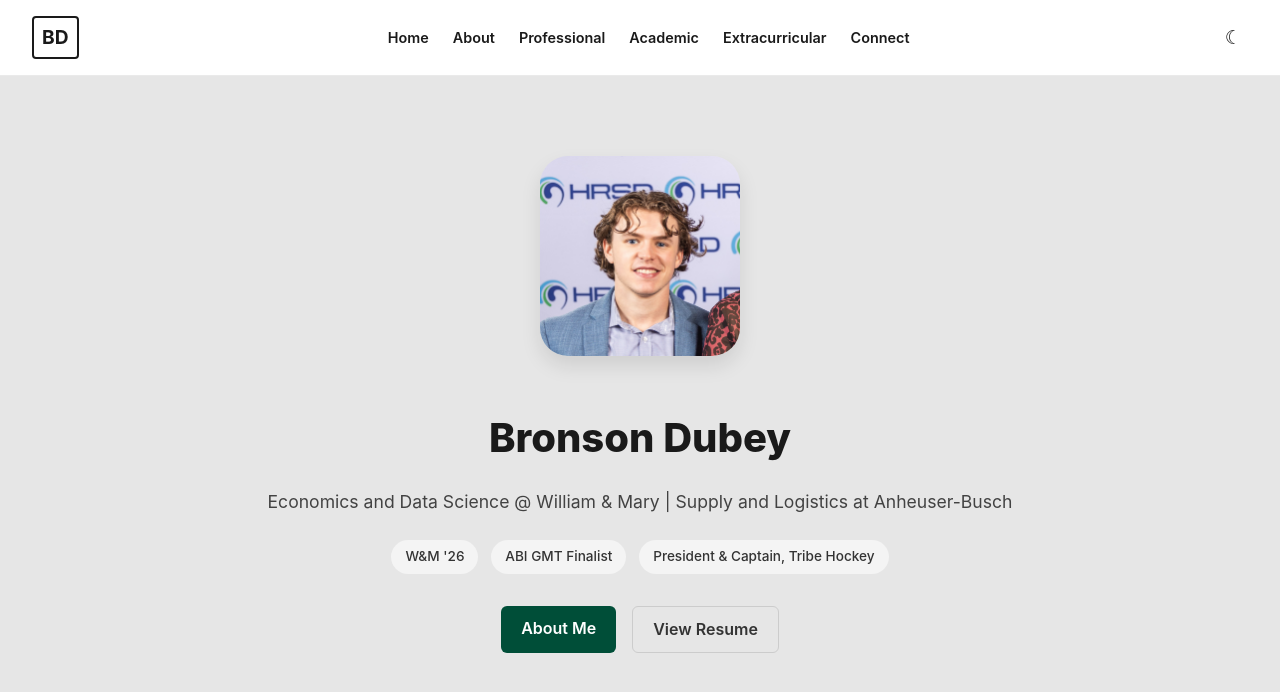
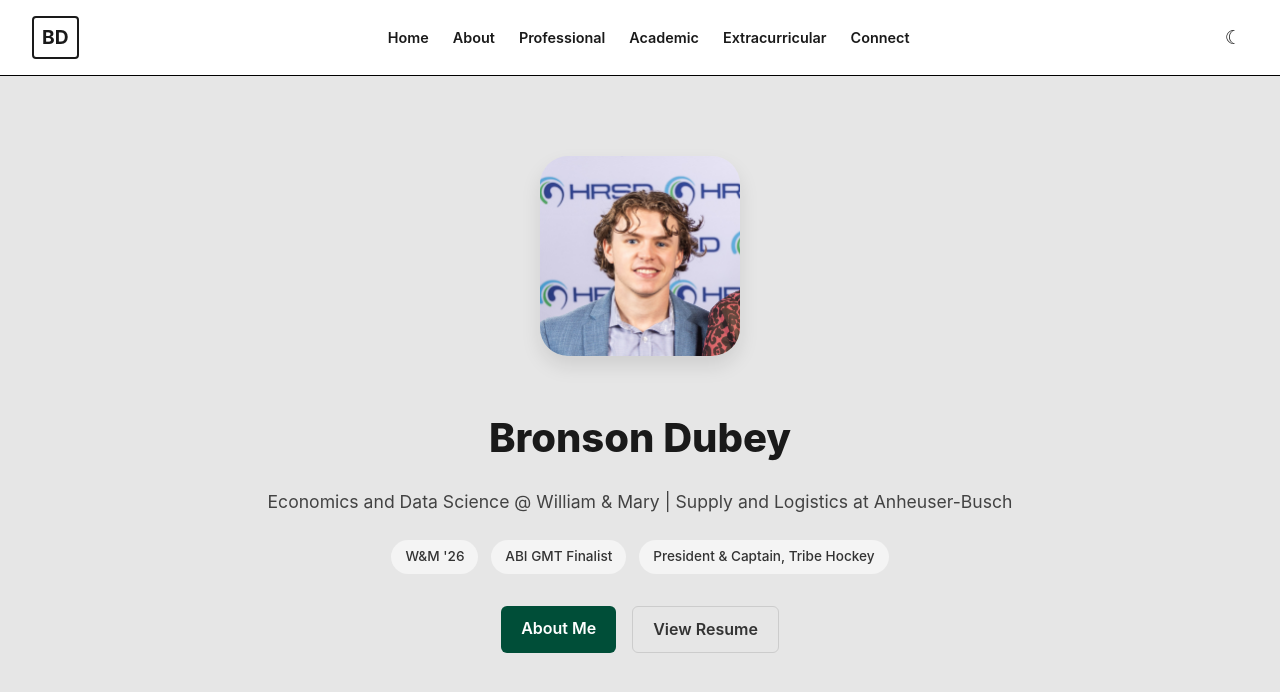
Before and after one commit to bxdubey/github.io, a Jekyll site: the page built from index.html, in a window 1280 px wide. Shown: the top 692 px of the page. Built offline with Jekyll 4.4.1, drawn with Linux system fonts in a browser that asks for light colours.

Commit message:
Update border color and add bubble styles
Changed border color to black and added bubble styles.

```diff
--- a/assets/css/style.scss
+++ b/assets/css/style.scss
@@ -5,7 +5,7 @@
   --bg-color: #e6e6e6; /* Slightly darker D'Angelo grey */
   --text-color: #1a1a1a;
   --nav-bg: #ffffff;
-  --border-color: #eaeaea;
+  --border-color: #000000;
   --pill-bg: #f4f4f4; /* Darkened the pills slightly to contrast the new background */
   --pill-text: #333;
   --btn-blue: #004e38; /* Official W&M Green */
@@ -14,6 +14,8 @@
   --btn-outline-text: #333;
   --btn-outline-border: #ccc;
   --link-color: #115740; /* Official W&M Green */
+  --bubble-bg: #ffffff;
+  --bubble-border: #000000;
 }
 
 [data-theme="dark"] {
```
